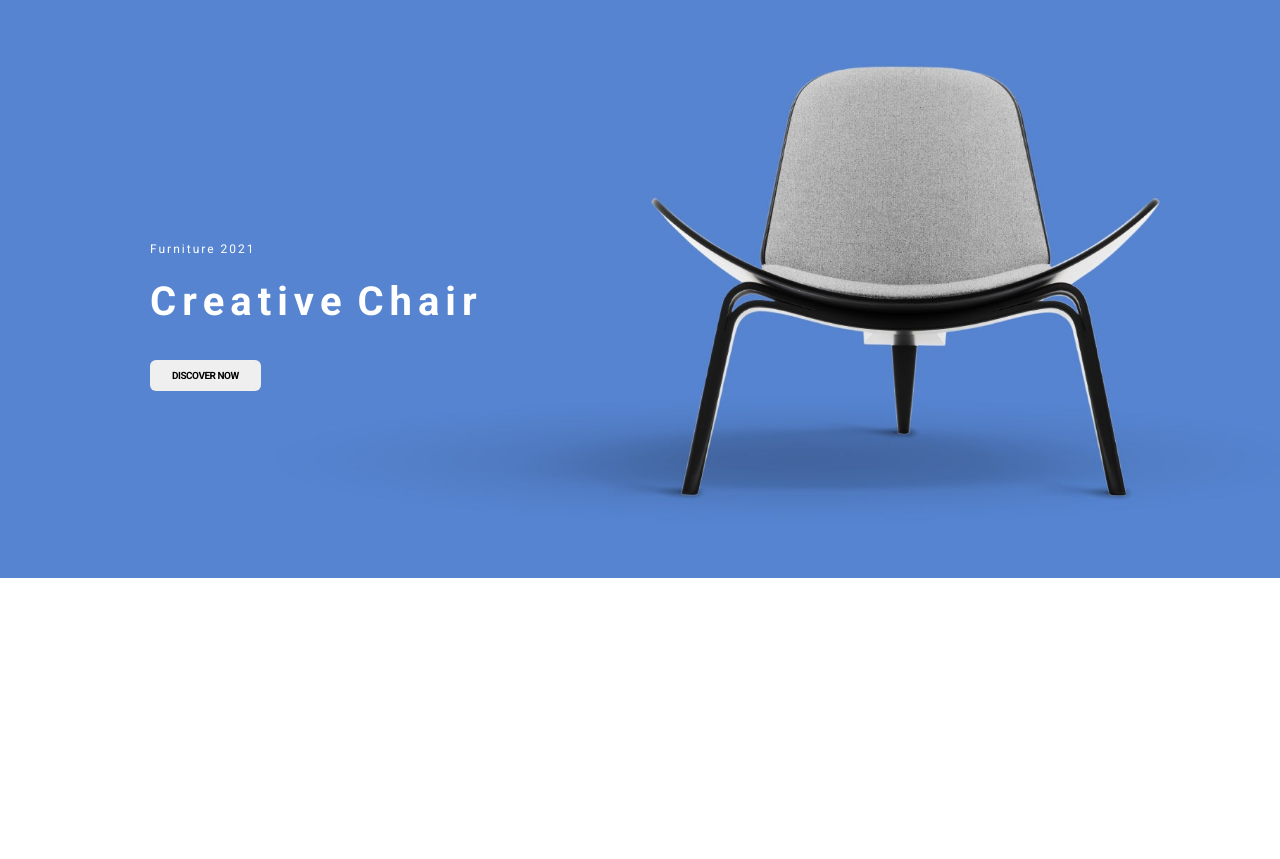
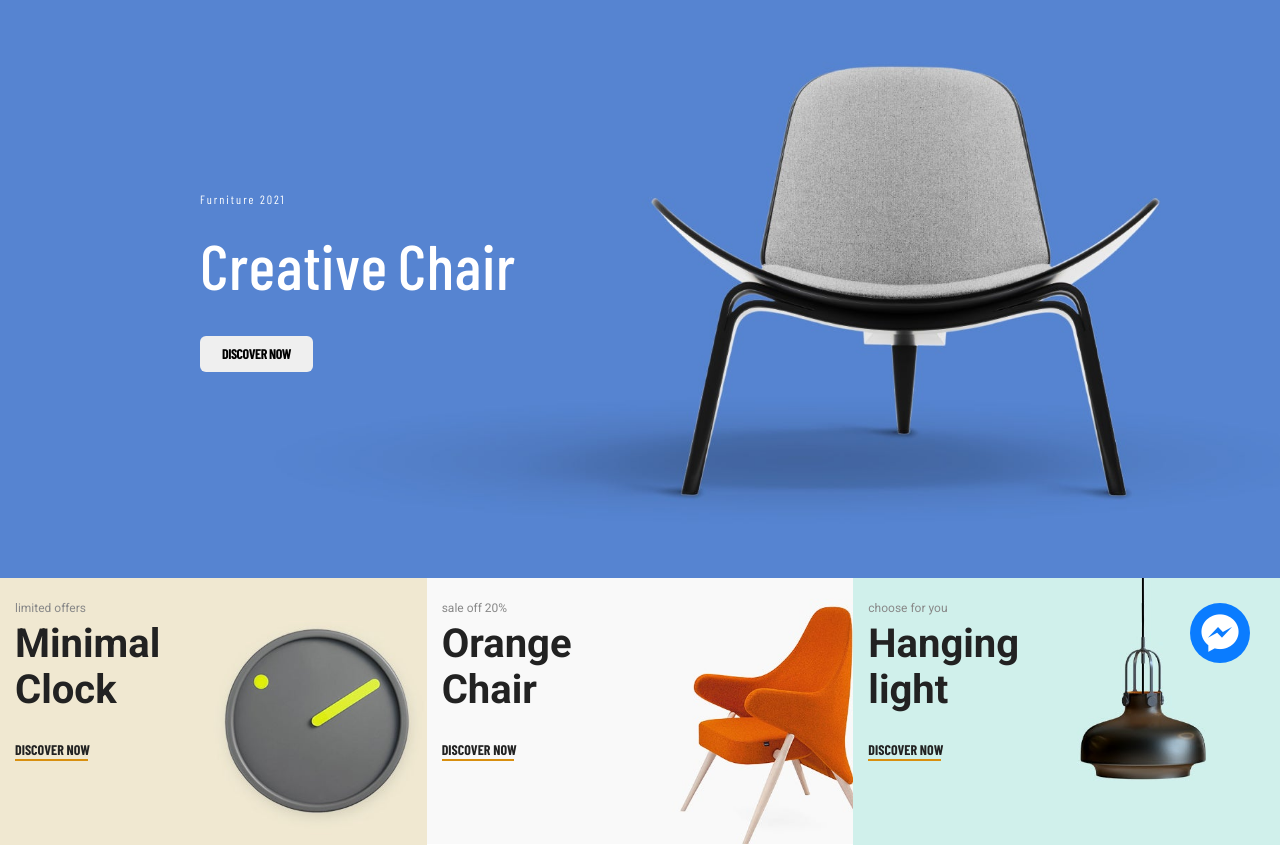
Before and after one commit to Xushnora/stark-xushnora, a plain HTML site: page index.html in a window 1280 px wide. Shown: the part 107-966 px from the top of the page. Before the commit the page ends 800 px from the top, so only its background shows below. Drawn offline with nearby package versions, Linux system fonts and the light colour scheme; a web font is replaced by a local one.

Commit message:
change css

```diff
--- a/css/main.css
+++ b/css/main.css
@@ -1,4 +1,6 @@
 @import url('https://fonts.googleapis.com/css2?family=Heebo:wght@300;400;500&family=Inter:wght@400;500;600;700&family=Josefin+Sans:ital,wght@0,400;0,500;0,600;0,700;1,400;1,500;1,600;1,700&family=Nunito+Sans:wght@400;600;700;800&family=Open+Sans:wght@400;700&family=Orelega+One&family=Playfair+Display:wght@400;500&family=Poppins:wght@400;500;600;700;800&family=Prata&family=Roboto:wght@300;400;500;700;900&family=Rubik:wght@300;400;500;600;700;800&display=swap');
+@import url('https://fonts.googleapis.com/css2?family=Barlow+Condensed:wght@300;400;500;600;700;800&family=Heebo:wght@300;400;500&family=Inter:wght@400;500;600;700&family=Josefin+Sans:ital,wght@0,400;0,500;0,600;0,700;1,400;1,500;1,600;1,700&family=Nunito+Sans:wght@400;600;700;800&family=Open+Sans:wght@400;700&family=Orelega+One&family=Playfair+Display:wght@400;500&family=Poppins:wght@400;500;600;700;800&family=Prata&family=Roboto:wght@300;400;500;700;900&family=Rubik:wght@300;400;500;600;700;800&display=swap');
+
 
 *,
 *::after,
@@ -41,7 +43,9 @@ a {
     width: 100%;
     top: 0;
     left: 0;
-    background-color: #0000004d;
+    /* background-color: #0000004d; */
+    background-color: transparent;
+    z-index: 2000;
 }
 
 .logo-link {
@@ -292,6 +296,11 @@ a {
     background-color: transparent;
     border: none;
     padding: 10px;
+    cursor: pointer;
+}
+
+.btn:focus{
+    outline: none;
 }
 
 .desc-chair {
@@ -301,12 +310,13 @@ a {
 
 .title-block {
     position: absolute;
-    top: 350px;
-    left: 150px;
+    top: 300px;
+    left: 200px;
     z-index: -2;
 }
 
 .chair-span {
+    font-family: 'Barlow Condensed', sans-serif;
     text-transform: capitalize;
     color: #fff;
     font-size: 12px;
@@ -317,10 +327,12 @@ a {
 }
 
 .chair-title {
+    font-family: 'Barlow Condensed', sans-serif;
     margin-bottom: 35px;
     color: #fff;
-    font-size: 40px;
-    letter-spacing: -2px;
+    font-size: 63px;
+    letter-spacing: -6px;
+    font-weight: 500;
 }
 
 .tab {
@@ -395,10 +407,11 @@ a {
 }
 
 .chair-btn {
+    font-family: 'Barlow Condensed', sans-serif;
     /* position: absolute; */
     padding: 10px 22px;
     color: #000;
-    font-size: 10px;
+    font-size: 14px;
     font-weight: bold;
     text-transform: uppercase;
     border-radius: 6px;
@@ -507,7 +520,7 @@ a {
 
 /*  ---- DISCOVER-BLOCK -----  */
 
-.discover-div:nth-child(1) {
+.discover-item:nth-child(1) {
     width: 440px;
     height: 281px;
     background-image: url('../images/stark_home3-banner1.jpg');
@@ -515,7 +528,7 @@ a {
     background-repeat: no-repeat;
 }
 
-.discover-div:nth-child(2) {
+.discover-item:nth-child(2) {
     width: 440px;
     height: 281px;
     background-image: url('../images/stark_home3-banner2.jpg');
@@ -525,7 +538,7 @@ a {
 
 }
 
-.discover-div:nth-child(3) {
+.discover-item:nth-child(3) {
     width: 440px;
     height: 281px;
     background-image: url('../images/stark_home3-banner3.jpg');
@@ -536,7 +549,7 @@ a {
 .discover-item {
     padding-top: 20px;
     padding-left: 15px;
-    transition: all 2s ease;
+    /* transition: all 2s ease; */
     /* overflow: hidden; */
 }
 
@@ -549,8 +562,37 @@ a {
 
 .discover-span {
     display: inline-block;
-    color: #888787;
-    font-size: 15px;
+    color: #888;
+    font-size: 12px;
+    margin-bottom: 5px;
+}
+
+.discover-title{
+    font-size: 40px;
+    color: #222;
+    margin-bottom: 28px;
+    width: 100px;
+}
+
+.discover-link{
+    font-family: 'Barlow Condensed', sans-serif;
+    color: #222;
+    font-size: 14px;
+    padding: 5px 0;
+    text-transform: uppercase;
+    font-weight: bold;
+    position: relative;
+}
+
+.discover-link::after{
+    content: '';
+    width: 97%;
+    height: 2px;
+    background-color:#d88f0f;
+    display: block;
+    position: absolute;
+
+
 }
 
 /*   -----  MODAL USER ----- */
@@ -728,3 +770,66 @@ a {
     max-width: 20px;
     padding-right: 3px;
 }
+
+/* ------ MESSENGER-BOX ------*/
+
+.mss-bx{
+    font-size: 50px;
+    color: #fff;
+}
+
+.messenger-btn{
+    padding: 5px 5px 3.5px 5px;
+    border-radius: 50%;
+    background-color: #0A7CFF;
+    border: none;
+}
+
+.messenger-block{
+    position: fixed;
+    right: 30px;
+    bottom: 30px;
+}
+
+.messenger-box{
+    width: 330px;
+    height: 350px;
+    background-color: #fff;
+    border: 2px solid #000;
+    border-radius: 25px;
+    padding: 20px;
+    margin: 30px;
+    display: none;
+}
+
+.box-inner{
+    display: flex;
+    flex-direction: column;
+}
+
+.mess-title{
+    font-size: 20px;
+    color: #000;
+    margin-bottom: 5px;
+}
+
+.mess-text1{
+    color: #00000080;
+    font-size: 13px;
+    margin-bottom: 16px;
+}
+
+.mess-text2{
+    color: #000;
+    font-size: 14px;
+    margin-bottom: 25px;
+}
+
+.xushnora-btn{
+    font-size: 17px;
+    color: #fff;
+    background-color: #0a7cff;
+    padding:10px 30px;
+    border-radius: 13px;
+    border: none;
+}
--- a/index.html
+++ b/index.html
@@ -166,29 +166,33 @@
             </div>
         </div>
     </section>
-    <!-- <section id="discover">
+    <section id="discover">
         <div class="discover-block">
-            <div class="discover-list row middle">
+            <ul class="discover-list row middle">
                 <li class="discover-item col-4">
-                    <div class="discover-div">
+                    <div>
                         <span class="discover-span">limited offers</span>
                         <h3 class="discover-title">Minimal Clock</h3>
-                        <p class="discover-text">discover now</p>
+                        <a href="#" class="discover-link">discover now</a>
                     </div>
                 </li>
                 <li class="discover-item col-4">
-                    <div class="discover-div">
-
+                    <div>
+                        <span class="discover-span">sale off 20%</span>
+                        <h3 class="discover-title">Orange Chair</h3>
+                        <a href="#" class="discover-link">discover now</a>
                     </div>
                 </li>
                 <li class="discover-item col-4">
-                    <div class="discover-div">
-
+                    <div>
+                        <span class="discover-span">choose for you</span>
+                        <h3 class="discover-title">Hanging light</h3>
+                        <a href="#" class="discover-link">discover now</a>
                     </div>
                 </li>
-            </div>
+            </ul>
         </div>
-    </section> -->
+    </section>
     <div class="modul-search" id="modal-sr">
         <div class="close-block row middle between">
             <p class="close-text">what are you looking for?</p>
@@ -224,7 +228,20 @@
                 English</li>
             <li class="login-item"><i class="fa fa-money icon-sign"></i> USD $</li>
         </ul>
-
+    </div>
+    <div class="messenger-block">
+        <button class="messenger-btn" id="messenger"><i class='bx bxl-messenger mss-bx'></i></button>
+    </div>
+    <div class="messenger-box">
+        <div class="box-inner">
+            <img src="./images/mess-img.jpg" alt="mess-img" width="48" height="48">
+            <h3 class="mess-title">Chat with Rubik Theme</h3>
+            <p class="mess-text1">Typically replies within a few hours</p>
+            <p class="mess-text2">Hi! How can we help you?</p>
+            <button class="xushnora-btn"><i class='bx bxl-messenger'></i> Continue as Xushnora</button>
+            <button class="guest-btn">Continue as Guest</button>
+            <p>By continuing as a guest, you agree to Facebook's <a href="#" target="_blank">Terms,</a> <a href="#" target="_blank">Data Policy</a> and <a href="#" target="_blank">Cookies Policy.</a></p>
+        </div>
     </div>
 
 
```
Also changed, not shown: images/mess-img.jpg (added).
